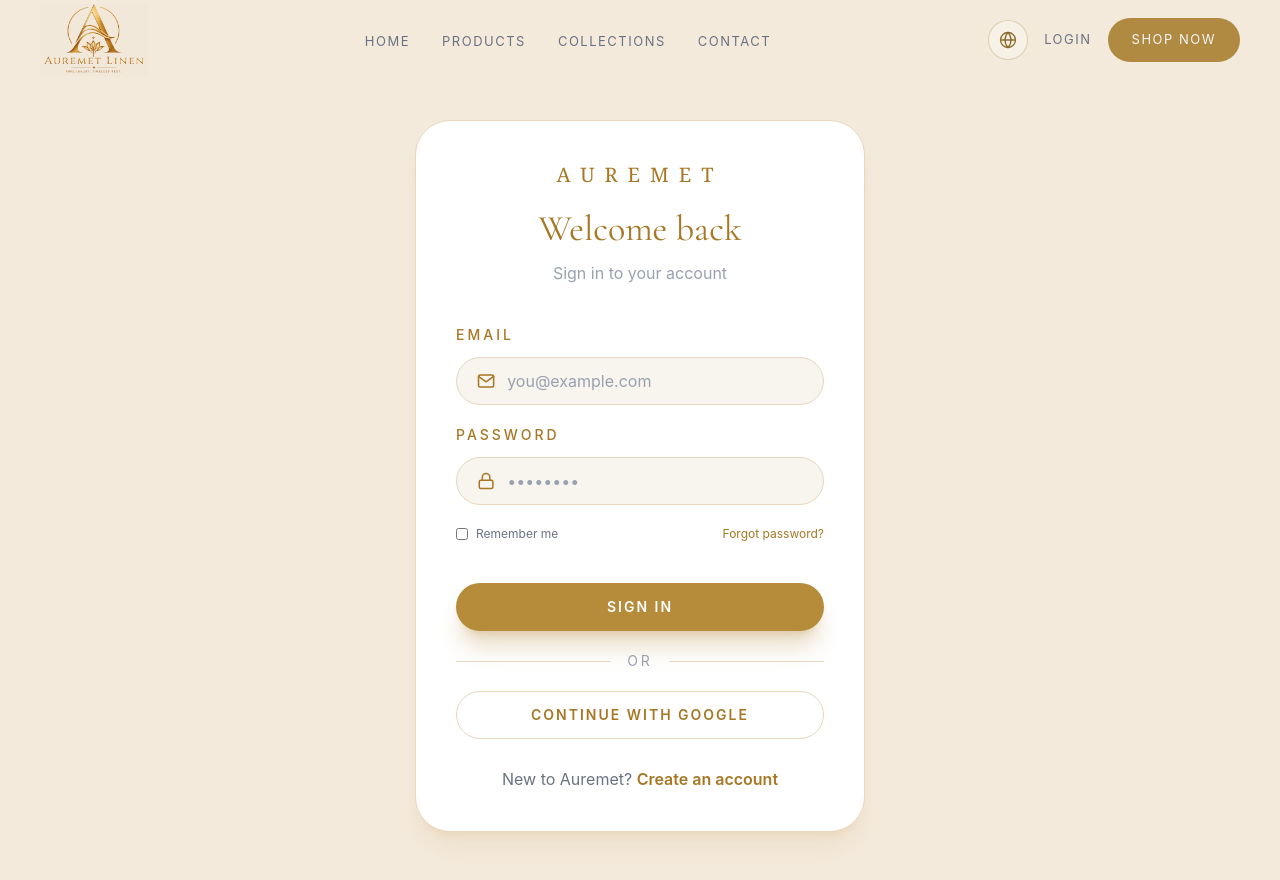
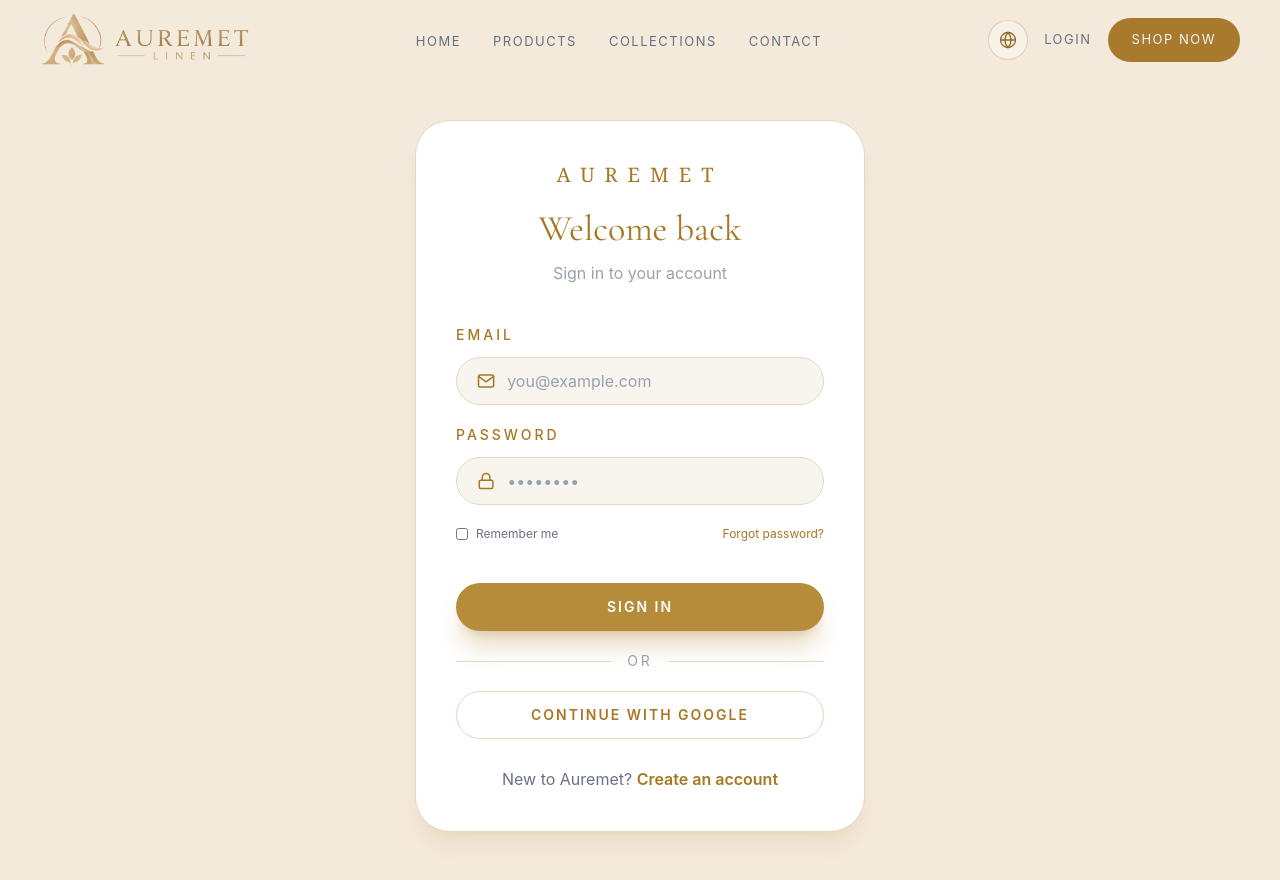
Before and after one commit to as-0607/auremet-bedsheets, a React (Vite) app: page /login in a window 1280 px wide. Shown: the top 880 px of the page. Built offline with nearby package versions, Linux system fonts and the light colour scheme.

Commit message:
Update Navbar component with new logo and styling adjustments
- Replaced the brand logo with the official header image.
- Modified text colors and styles for improved visibility.
- Updated button text to utilize localization for better user experience.

```diff
--- a/src/components/Navbar.jsx
+++ b/src/components/Navbar.jsx
@@ -3,7 +3,7 @@
 import { Link, NavLink } from "react-router-dom";
 import LanguageSwitcher from "./LanguageSwitcher";
 import { useTranslation } from "react-i18next";
-import brandLogo from "../assets/auremet-linen-logo.png";
+import brandLogo from "../assets/auremet-logo-official-header.png";
 
 export default function Navbar() {
   const { t } = useTranslation();
@@ -23,7 +23,7 @@
   }, []);
   const [open, setOpen] = useState(false);
   const a_style =
-    "whitespace-nowrap text-[13px] tracking-[1.5px] text-gray-500 transition-colors duration-300 hover:text-[#a46c19]";
+    "whitespace-nowrap text-[13px] tracking-[1.5px] text-[#667085] transition-colors duration-300 hover:text-[#A77A2E]";
   const linkobj = [
     { destination: "/", title: t("nav.home") },
     { destination: "/products", title: t("nav.products") },
@@ -39,14 +39,14 @@
       }`}
     >
       <div className="mx-auto max-w-[1600px] px-6 xl:px-10">
-        <div className="flex h-20 items-center justify-between gap-6">
+        <div className="flex h-20 items-center justify-between gap-3 sm:gap-6">
           {/* Logo — pinned to the far left, never shrinks */}
           <Link
             to="/"
             onClick={() => setOpen(false)}
             className="flex shrink-0 items-center rounded focus-visible:outline-2 focus-visible:outline-offset-2 focus-visible:outline-[#8d6a2b]"
           >
-            <img src={brandLogo} alt="Auremet Linen — Home" width="1536" height="1024" className="block h-[72px] w-[108px] object-contain mix-blend-multiply" fetchPriority="high" />
+            <img src={brandLogo} alt="Auremet Linen — Home" width="1458" height="389" className="block h-auto max-h-[70px] w-[150px] object-contain sm:w-[190px] lg:w-[210px]" fetchPriority="high" />
           </Link>
 
           {/* Desktop navigation */}
@@ -79,7 +79,7 @@
 
             <Link
               to="/collections"
-              className="cursor-pointer whitespace-nowrap rounded-full border-0 bg-[#b18a42] px-6 py-3 text-[13px] tracking-[1.5px] text-gray-100 transition-all duration-300 hover:-translate-y-[1px] hover:bg-[#8d6a2b]"
+              className="cursor-pointer whitespace-nowrap rounded-full border-0 bg-[#A77A2E] px-6 py-3 text-[13px] tracking-[1.5px] text-gray-100 transition-all duration-300 hover:-translate-y-[1px] hover:bg-[#8d6a2b]"
             >
               {t("nav.buy_now")}
             </Link>
@@ -130,15 +130,15 @@
                   onClick={() => setOpen(false)}
                   className="text-sm tracking-[2px] text-gray-500 transition-colors duration-300 hover:text-[#a46c19]"
                 >
-                  LOGIN
+                  {t("nav.login")}
                 </Link>
 
                 <Link
                   to="/collections"
                   onClick={() => setOpen(false)}
-                  className="cursor-pointer rounded-full border-0 bg-[#b18a42] px-[25px] py-[15px] text-[14px] tracking-[2px] text-gray-100 transition-all duration-300 hover:-translate-y-[1px] hover:bg-[#8d6a2b]"
+                  className="cursor-pointer rounded-full border-0 bg-[#A77A2E] px-[25px] py-[15px] text-[14px] tracking-[2px] text-gray-100 transition-all duration-300 hover:-translate-y-[1px] hover:bg-[#8d6a2b]"
                 >
-                  SHOP NOW
+                  {t("nav.buy_now")}
                 </Link>
               </div>
             </div>
```
Also changed, not shown: src/assets/auremet-logo-header.svg (added), src/assets/auremet-logo-official-header.png (added).
